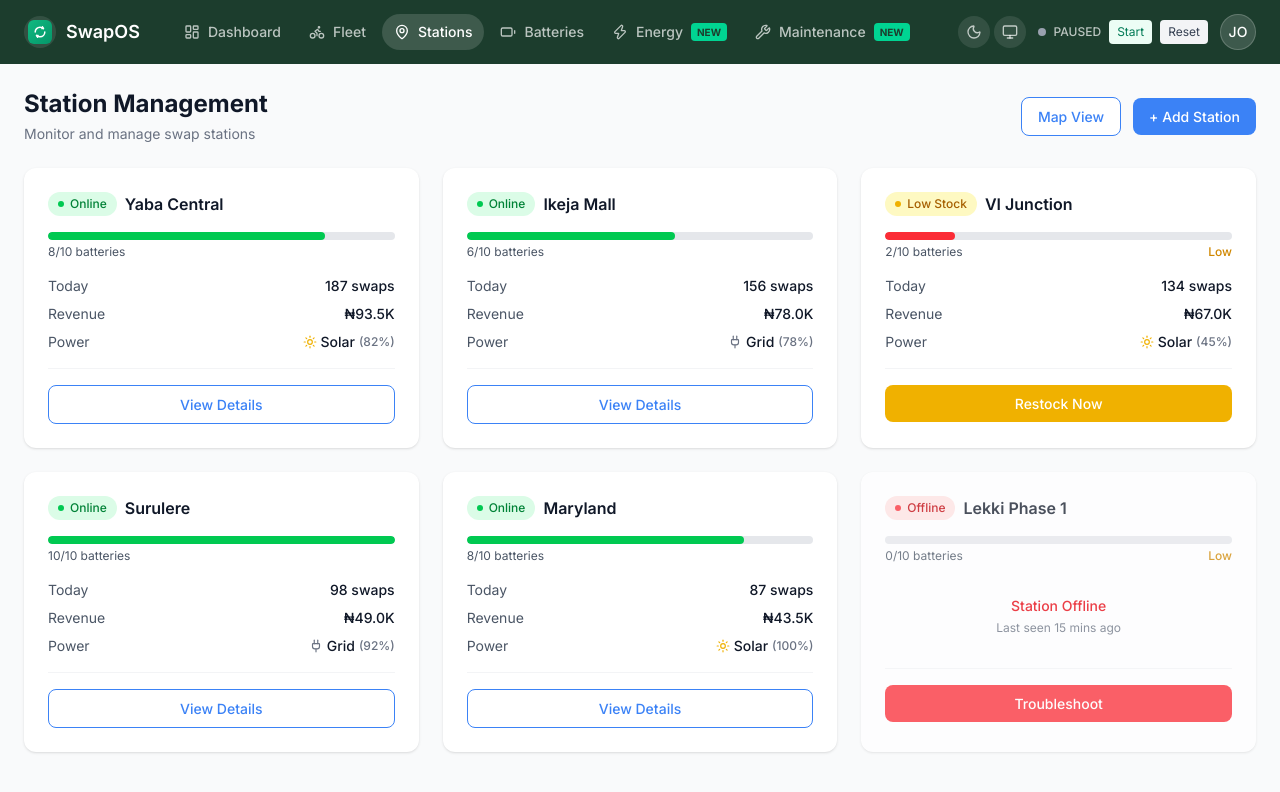
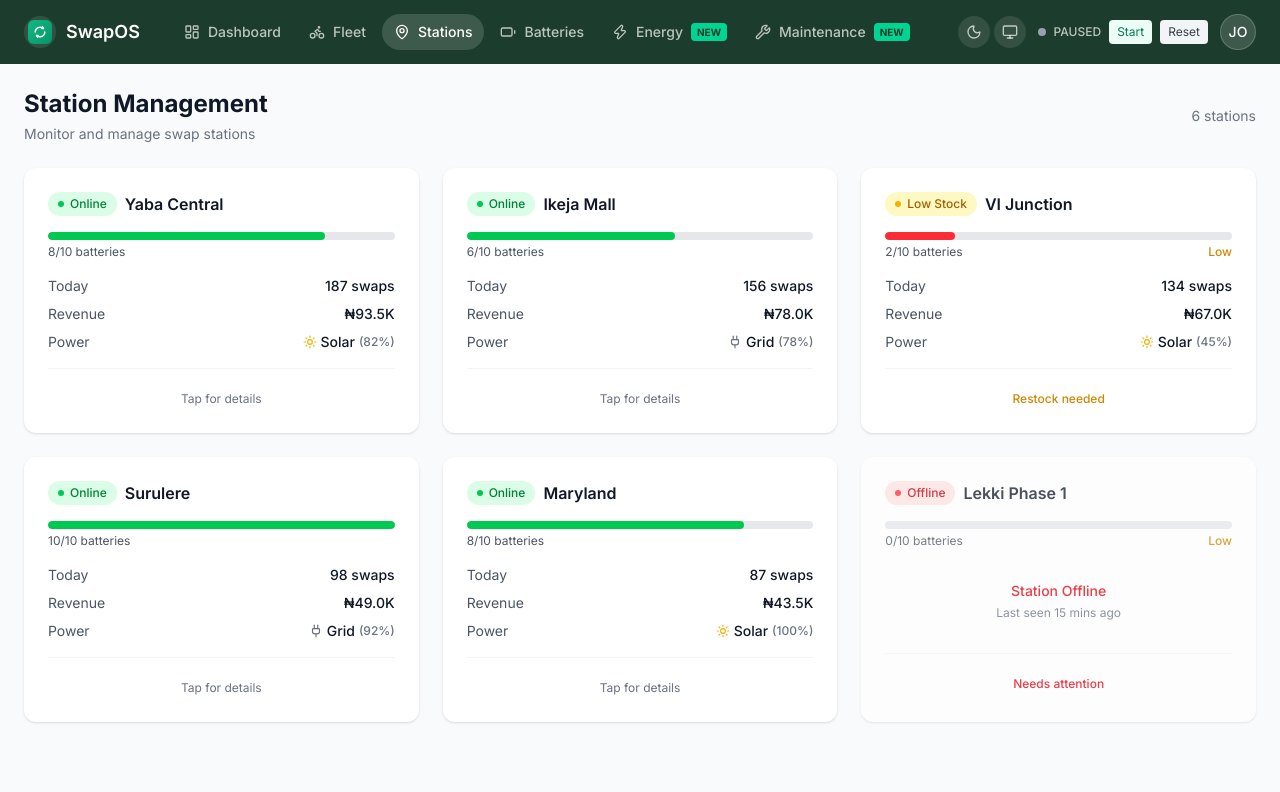
Before and after one commit to AyoBDev/battery-swapping, a Next.js app: page /stations in a window 1280 px wide. Shown: the top 792 px of the page. Built offline with nearby package versions, Linux system fonts and the light colour scheme.

Commit message:
Remove non-functional buttons from operational pages
Replace dead "Add", "Export", "Schedule", "Edit", and "View History"
buttons with simple text indicators. These buttons created a bad
impression during demos when clicked and nothing happened.

```diff
--- a/app/batteries/page.tsx
+++ b/app/batteries/page.tsx
@@ -27,7 +27,7 @@ export default function BatteriesPage() {
                     <h1 className="text-xl sm:text-2xl font-bold text-gray-900">Battery Health &amp; Lifecycle</h1>
                     <p className="text-sm text-gray-500 mt-1">AI-monitored battery fleet with predictive maintenance</p>
                 </div>
-                <button className="btn btn-secondary">Export Data</button>
+                <span className="text-sm text-gray-500">{batteryFleetSummary.total} batteries</span>
             </div>
 
             {/* Fleet Health KPIs */}
--- a/app/fleet/page.tsx
+++ b/app/fleet/page.tsx
@@ -32,10 +32,7 @@ export default function FleetPage() {
                     <h1 className="text-xl sm:text-2xl font-bold text-gray-900">Fleet Management</h1>
                     <p className="text-sm text-gray-500 mt-1">Track and manage your bike fleet</p>
                 </div>
-                <div className="flex items-center gap-3">
-                    <button className="btn btn-secondary">Export</button>
-                    <button className="btn btn-primary">+ Add Bike</button>
-                </div>
+                <span className="text-sm text-gray-500">{bikes.length} bikes</span>
             </div>
 
             {/* Stats Row */}
@@ -268,7 +265,6 @@ export default function FleetPage() {
                                 </div>
                             </div>
 
-                            <button className="w-full btn btn-secondary mt-4">View Full History</button>
                         </div>
                     </div>
                 )}
--- a/app/maintenance/page.tsx
+++ b/app/maintenance/page.tsx
@@ -50,7 +50,6 @@ export default function MaintenancePage() {
                     <h1 className="text-xl sm:text-2xl font-bold text-gray-900">Predictive Maintenance</h1>
                     <p className="text-sm text-gray-500 mt-1">AI-detected issues and scheduled maintenance</p>
                 </div>
-                <button className="btn btn-primary">+ Schedule Task</button>
             </div>
 
             {/* Maintenance KPIs */}
--- a/app/stations/page.tsx
+++ b/app/stations/page.tsx
@@ -21,10 +21,7 @@ export default function StationsPage() {
                     <h1 className="text-xl sm:text-2xl font-bold text-gray-900">Station Management</h1>
                     <p className="text-sm text-gray-500 mt-1">Monitor and manage swap stations</p>
                 </div>
-                <div className="flex items-center gap-3">
-                    <button className="btn btn-secondary">Map View</button>
-                    <button className="btn btn-primary">+ Add Station</button>
-                </div>
+                <span className="text-sm text-gray-500">{stations.length} stations</span>
             </div>
 
             {/* Station Grid */}
@@ -79,18 +76,14 @@ export default function StationsPage() {
                             </div>
                         )}
 
-                        {/* Action Button */}
-                        <div className="mt-4 pt-4 border-t border-gray-100">
+                        {/* Status hint */}
+                        <div className="mt-4 pt-4 border-t border-gray-100 text-center">
                             {station.status === 'low_inventory' ? (
-                                <button className="w-full btn bg-yellow-500 text-white hover:bg-yellow-600">
-                                    Restock Now
-                                </button>
+                                <span className="text-xs text-yellow-600 font-medium">Restock needed</span>
                             ) : station.status === 'offline' ? (
-                                <button className="w-full btn bg-red-500 text-white hover:bg-red-600">
-                                    Troubleshoot
-                                </button>
+                                <span className="text-xs text-red-600 font-medium">Needs attention</span>
                             ) : (
-                                <button className="w-full btn btn-secondary">View Details</button>
+                                <span className="text-xs text-gray-500">Tap for details</span>
                             )}
                         </div>
                     </div>
@@ -268,12 +261,6 @@ export default function StationsPage() {
                                 </div>
                             </div>
 
-                            {/* Actions */}
-                            <div className="flex gap-3">
-                                <button className="flex-1 btn btn-secondary">Request Restock</button>
-                                <button className="flex-1 btn btn-secondary">View History</button>
-                                <button className="flex-1 btn btn-primary">Edit Station</button>
-                            </div>
                         </div>
                     </div>
                 </div>
```
